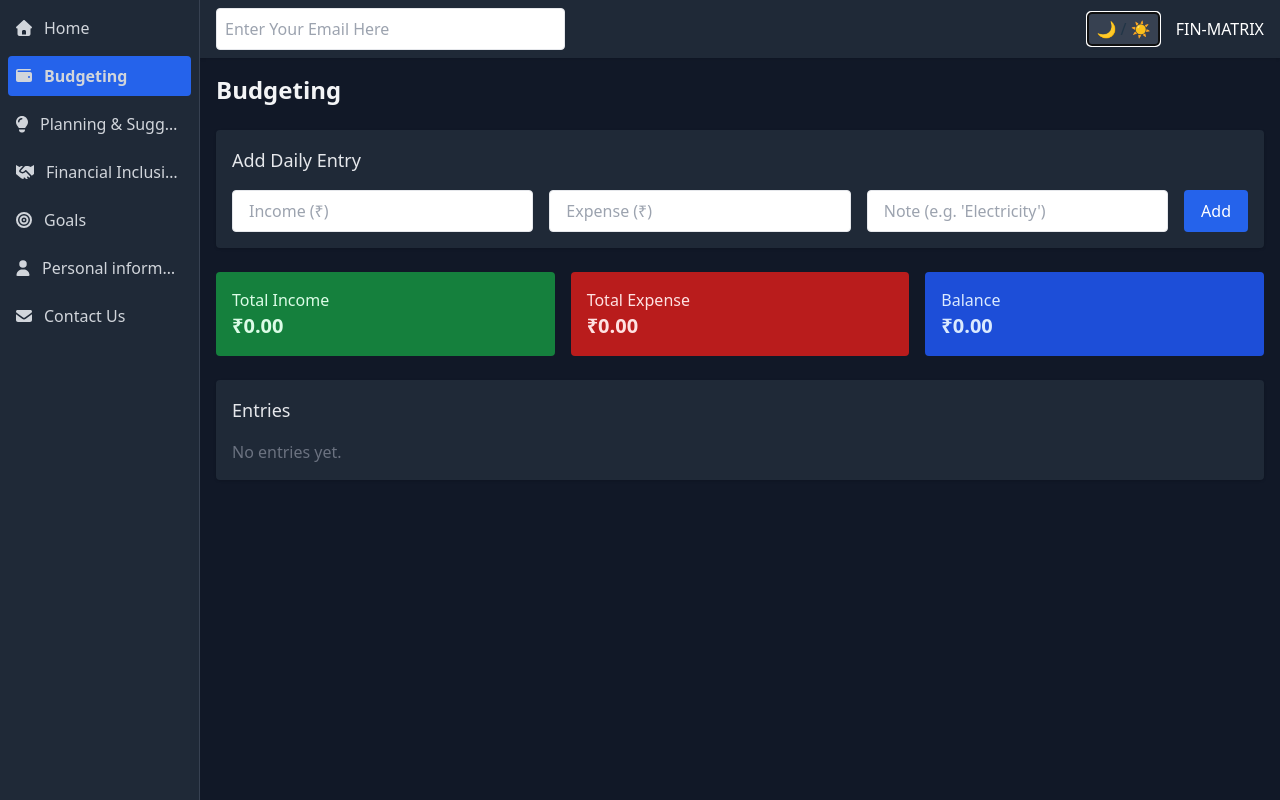
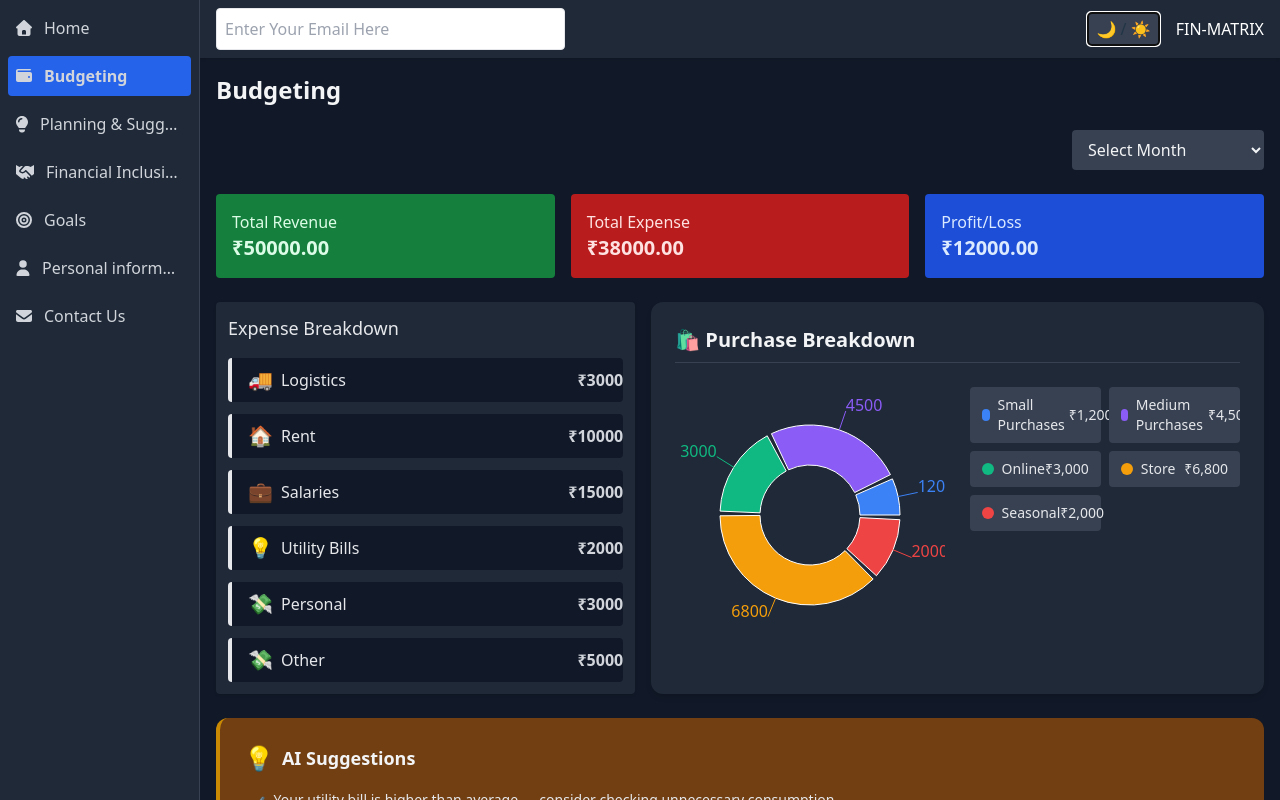
Before and after one commit to Navya2804/UI, a React (Vite) app: page /budgeting in a window 1280 px wide. Both pictures are taken after a click on the button "🌙 / ☀️". Built offline with nearby package versions, Linux system fonts and the light colour scheme.

Commit message:
Budgeting Page

```diff
--- a/package.json
+++ b/package.json
@@ -20,7 +20,8 @@
     "react-chartjs-2": "^5.3.0",
     "react-dom": "^19.1.0",
     "react-icons": "^5.5.0",
-    "react-router-dom": "^7.7.0"
+    "react-router-dom": "^7.7.0",
+    "recharts": "^3.1.0"
   },
   "devDependencies": {
     "@eslint/js": "^9.30.1",
--- a/src/components/Stock.jsx
+++ b/src/components/Stock.jsx
@@ -1,114 +1,307 @@
-import { useState } from "react";
+import { PieChart, Pie, Cell, Legend, Tooltip, ResponsiveContainer } from "recharts";
+import { useEffect, useMemo, useState } from "react";
 
 export default function Budgeting() {
-  const [entries, setEntries] = useState([]);
-  const [income, setIncome] = useState("");
-  const [expense, setExpense] = useState("");
-  const [note, setNote] = useState("");
+  const [expenseBreakdown, setExpenseBreakdown] = useState([]);
+  const [transactions, setTransactions] = useState([]);
+  const [filterType, setFilterType] = useState("inflow");
+  const [selectedMonth, setSelectedMonth] = useState("");
 
-  const handleAddEntry = () => {
-    if (!income && !expense) return;
+  useEffect(() => {
+    // Simulated expense breakdown
+    setExpenseBreakdown([
+      { category: "Logistics", amount: 3000 },
+      { category: "Rent", amount: 10000 },
+      { category: "Salaries", amount: 15000 },
+      { category: "Utility Bills", amount: 2000 },
+      { category: "Personal", amount: 3000 },
+      { category: "Other", amount: 5000}
+    ]);
 
-    setEntries([
-      ...entries,
+    // Simulated transaction history
+    setTransactions([
       {
-        income: parseFloat(income) || 0,
-        expense: parseFloat(expense) || 0,
-        note: note || "—",
-        date: new Date().toLocaleDateString(),
+        date: "2025-07-21",
+        time: "10:30 AM",
+        category: "Salary",
+        description: "July Salary Credited",
+        amount: 30000,
+        party: "HR Dept",
+        transactionType: "inflow",
+      },
+      {
+        date: "2025-07-22",
+        time: "03:45 PM",
+        category: "Rent",
+        description: "Office Rent Payment",
+        amount: 10000,
+        party: "Landlord",
+        transactionType: "outflow",
+      },
+      {
+        date: "2025-07-23",
+        time: "01:00 PM",
+        category: "Utility Bills",
+        description: "Electricity",
+        amount: 2500,
+        party: "MSEB",
+        transactionType: "outflow",
+      },
+      {
+        date: "2025-07-24",
+        time: "09:15 AM",
+        category: "Consulting",
+        description: "Payment from Client",
+        amount: 15000,
+        party: "Client A",
+        transactionType: "inflow",
       },
     ]);
-    setIncome("");
-    setExpense("");
-    setNote("");
+  }, []);
+
+  const purchaseData = [
+  { name: "Small Purchases", value: 1200 },
+  { name: "Medium Purchases", value: 4500 },
+  { name: "Online", value: 3000 },
+  { name: "Store", value: 6800 },
+  { name: "Seasonal", value: 2000 },
+];
+
+const COLORS = [
+  "#3B82F6", // Blue
+  "#8B5CF6", // Purple
+  "#10B981", // Green
+  "#F59E0B", // Amber
+  "#EF4444", // Red
+];
+
+  // Generate month options (last 12 months)
+  const monthOptions = useMemo(() => {
+    return Array.from({ length: 12 }, (_, i) => {
+      const date = new Date();
+      date.setMonth(date.getMonth() - i);
+      return {
+        label: date.toLocaleString("default", { month: "long", year: "numeric" }),
+        value: `${date.getFullYear()}-${String(date.getMonth() + 1).padStart(2, "0")}`,
       };
+    });
+  }, []);
 
-  const totalIncome = entries.reduce((sum, e) => sum + e.income, 0);
-  const totalExpense = entries.reduce((sum, e) => sum + e.expense, 0);
-  const balance = totalIncome - totalExpense;
+  const totalRevenue = 50000;
+  const totalExpense = useMemo(() => {
+    return expenseBreakdown.reduce((sum, e) => sum + e.amount, 0);
+  }, [expenseBreakdown]);
+  const balance = totalRevenue - totalExpense;
+
+  // Filtered transactions by type
+  const filteredTransactions = useMemo(() => {
+    return transactions.filter((t) => t.transactionType === filterType);
+  }, [transactions, filterType]);
 
   return (
     <div className="flex flex-col gap-6 w-full">
       <h1 className="text-2xl font-semibold text-gray-900 dark:text-gray-100">Budgeting</h1>
 
-      {/* Entry Form */}
-      <div className="bg-white dark:bg-gray-800 p-4 rounded shadow space-y-4">
-        <h2 className="text-lg font-medium text-gray-700 dark:text-gray-200">Add Daily Entry</h2>
-        <div className="flex flex-col md:flex-row gap-4">
-          <input
-            type="number"
-            value={income}
-            onChange={(e) => setIncome(e.target.value)}
-            placeholder="Income (₹)"
-            className="px-4 py-2 border rounded w-full"
-          />
-          <input
-            type="number"
-            value={expense}
-            onChange={(e) => setExpense(e.target.value)}
-            placeholder="Expense (₹)"
-            className="px-4 py-2 border rounded w-full"
-          />
-          <input
-            type="text"
-            value={note}
-            onChange={(e) => setNote(e.target.value)}
-            placeholder="Note (e.g. 'Electricity')"
-            className="px-4 py-2 border rounded w-full"
-          />
-          <button
-            onClick={handleAddEntry}
-            className="px-4 py-2 bg-blue-600 text-white rounded hover:bg-blue-700 w-full md:w-auto"
+      {/* Month Filter */}
+      <div className="flex justify-end">
+        <select
+          value={selectedMonth}
+          onChange={(e) => setSelectedMonth(e.target.value)}
+          className="w-48 px-3 py-2 rounded bg-gray-100 dark:bg-gray-700 text-gray-800 dark:text-gray-100"
         >
-            Add
-          </button>
-        </div>
+          <option value="">Select Month</option>
+          {monthOptions.map((m, i) => (
+            <option key={i} value={m.value}>
+              {m.label}
+            </option>
+          ))}
+        </select>
       </div>
 
-      {/* Summary */}
+      {/* Summary Cards */}
       <div className="grid grid-cols-1 md:grid-cols-3 gap-4">
         <div className="bg-green-100 dark:bg-green-700 p-4 rounded text-green-900 dark:text-green-100">
-          <p className="font-medium">Total Income</p>
-          <h2 className="text-xl font-bold">₹{totalIncome.toFixed(2)}</h2>
+          <p className="font-medium">Total Revenue</p>
+          <h2 className="text-xl font-bold">₹{totalRevenue.toFixed(2)}</h2>
         </div>
         <div className="bg-red-100 dark:bg-red-700 p-4 rounded text-red-900 dark:text-red-100">
           <p className="font-medium">Total Expense</p>
           <h2 className="text-xl font-bold">₹{totalExpense.toFixed(2)}</h2>
         </div>
         <div className="bg-blue-100 dark:bg-blue-700 p-4 rounded text-blue-900 dark:text-blue-100">
-          <p className="font-medium">Balance</p>
+          <p className="font-medium">Profit/Loss</p>
           <h2 className="text-xl font-bold">₹{balance.toFixed(2)}</h2>
         </div>
       </div>
 
-      {/* Budget Table */}
-      <div className="bg-white dark:bg-gray-800 p-4 rounded shadow">
-        <h2 className="text-lg font-medium text-gray-700 dark:text-gray-200 mb-4">Entries</h2>
-        {entries.length === 0 ? (
-          <p className="text-gray-500">No entries yet.</p>
+      {/* Expense + Purchases */}
+      <div className="grid grid-cols-1 md:grid-cols-[40%_60%] gap-4">
+
+        {/* Expense Breakdown */}
+        <div className="bg-white dark:bg-gray-800 p-3 rounded shadow">
+  <h2 className="text-lg font-medium text-gray-700 dark:text-gray-200 mb-4">Expense Breakdown</h2>
+  <ul className="space-y-3">
+    {expenseBreakdown.map((item, idx) => (
+      <li
+        key={idx}
+        className="flex items-center justify-between border-l-4 pl-4 py-2 rounded bg-gray-50 dark:bg-gray-900"
+      >
+        <div className="flex items-center gap-2">
+          <span className="text-xl">
+            {item.category === "Rent" ? "🏠" :
+             item.category === "Logistics" ? "🚚" :
+             item.category === "Salaries" ? "💼" :
+             item.category === "Utility Bills" ? "💡" : "💸"}
+          </span>
+          <span className="text-gray-800 dark:text-gray-200 font-medium">{item.category}</span>
+        </div>
+        <span className="text-gray-700 dark:text-gray-300 font-semibold">₹{item.amount}</span>
+      </li>
+    ))}
+  </ul>
+</div>
+{/* Purchase Details with Pie Chart */}
+<div className="bg-white dark:bg-gray-800 p-6 rounded-xl shadow-md mr-4">
+  <h2 className="text-xl font-semibold text-gray-800 dark:text-gray-100 mb-6 border-b border-gray-200 dark:border-gray-700 pb-2">
+    🛍️ Purchase Breakdown
+  </h2>
+
+  <div className="flex flex-col md:flex-row md:items-start items-center gap-6 w-full overflow-hidden">
+    {/* Pie Chart */}
+    <div className="w-full md:w-1/2 h-64 min-w-0">
+      <ResponsiveContainer width="100%" height="100%">
+        <PieChart>
+          <Pie
+            data={purchaseData}
+            dataKey="value"
+            nameKey="name"
+            outerRadius={90}
+            innerRadius={50}
+            paddingAngle={3}
+            label
+          >
+            {purchaseData.map((entry, index) => (
+              <Cell key={`cell-${index}`} fill={COLORS[index % COLORS.length]} />
+            ))}
+          </Pie>
+          <Tooltip
+            contentStyle={{
+              backgroundColor: "#fff",
+              borderRadius: "6px",
+              fontSize: "0.875rem",
+              padding: "8px",
+            }}
+          />
+        </PieChart>
+      </ResponsiveContainer>
+    </div>
+
+    {/* Legend */}
+    <div className="grid grid-cols-1 sm:grid-cols-2 gap-2 text-sm w-full md:w-1/2">
+      {purchaseData.map((entry, index) => (
+        <div key={index} className="flex items-center justify-between px-3 py-2 rounded bg-gray-100 dark:bg-gray-700 text-gray-800 dark:text-gray-200">
+          <span className="flex items-center gap-2">
+            <span
+              className="w-3 h-3 rounded-full"
+              style={{ backgroundColor: COLORS[index % COLORS.length] }}
+            ></span>
+            {entry.name}
+          </span>
+          <span className="font-medium">₹{entry.value.toLocaleString()}</span>
+        </div>
+      ))}
+    </div>
+  </div>
+</div>
+      </div>
+
+      {/* AI Suggestions */}
+<div className="bg-yellow-50 dark:bg-yellow-900 border-l-4 border-yellow-400 dark:border-yellow-600 p-6 rounded-xl shadow-sm">
+  <div className="flex items-center gap-2 mb-4">
+    <span className="text-yellow-500 text-2xl">💡</span>
+    <h2 className="text-lg font-semibold text-gray-800 dark:text-gray-100">AI Suggestions</h2>
+  </div>
+  <ul className="space-y-3 text-gray-800 dark:text-gray-200 text-sm pl-1">
+    <li className="flex items-start gap-2">
+      <span className="text-yellow-400 mt-1">✔️</span>
+      <span>Your utility bill is higher than average — consider checking unnecessary consumption.</span>
+    </li>
+    <li className="flex items-start gap-2">
+      <span className="text-yellow-400 mt-1">✔️</span>
+      <span>Online purchases have increased this month — try setting a monthly cap.</span>
+    </li>
+    <li className="flex items-start gap-2">
+      <span className="text-yellow-400 mt-1">✔️</span>
+      <span>Logistics cost seems significant — check for optimization or vendor alternatives.</span>
+    </li>
+  </ul>
+</div>
+
+
+      {/* Transaction Table */}
+      <div className="bg-white dark:bg-gray-800 p-6 rounded shadow mt-4 overflow-x-auto max-h-80 overflow-y-auto">
+        <div className="flex justify-between items-center mb-4">
+  <h2 className="text-lg font-semibold text-gray-700 dark:text-gray-200">
+    Transactions
+  </h2>
+  <div className="flex gap-2">
+    <button
+      className={`px-3 py-1 rounded text-sm ${
+        filterType === "inflow"
+          ? "bg-green-600 text-white"
+          : "bg-gray-200 dark:bg-gray-700 text-gray-800 dark:text-gray-100"
+      }`}
+      onClick={() => setFilterType("inflow")}
+    >
+      Inflows
+    </button>
+    <button
+      className={`px-3 py-1 rounded text-sm ${
+        filterType === "outflow"
+          ? "bg-red-600 text-white"
+          : "bg-gray-200 dark:bg-gray-700 text-gray-800 dark:text-gray-100"
+      }`}
+      onClick={() => setFilterType("outflow")}
+    >
+      Outflows
+    </button>
+  </div>
+</div>
+
+        {filteredTransactions.length === 0 ? (
+          <p className="text-sm text-gray-500 dark:text-gray-400">No {filterType} transactions found.</p>
         ) : (
-          <div className="overflow-x-auto">
           <table className="w-full text-sm text-left">
             <thead>
               <tr className="text-gray-600 dark:text-gray-400 border-b dark:border-gray-700">
-                  <th className="py-2">Date</th>
-                  <th className="py-2">Income (₹)</th>
-                  <th className="py-2">Expense (₹)</th>
-                  <th className="py-2">Note</th>
+                <th className="py-2 pr-4">Date</th>
+                <th className="py-2 pr-4">Time</th>
+                <th className="py-2 pr-4">Category</th>
+                <th className="py-2 pr-4">Description</th>
+                <th className="py-2 pr-4">Amount</th>
+                <th className="py-2 pr-4">Party Involved</th>
               </tr>
             </thead>
             <tbody>
-                {entries.map((e, idx) => (
-                  <tr key={idx} className="border-b dark:border-gray-700">
-                    <td className="py-2 text-gray-800 dark:text-gray-200">{e.date}</td>
-                    <td className="py-2 text-green-600">₹{e.income}</td>
-                    <td className="py-2 text-red-600">₹{e.expense}</td>
-                    <td className="py-2 text-gray-700 dark:text-gray-300">{e.note}</td>
+  {filteredTransactions.map((t, idx) => (
+    <tr
+      key={idx}
+      className={`border-b dark:border-gray-700 text-gray-800 dark:text-gray-200 ${
+        t.transactionType === "inflow"
+          ? "bg-green-50 dark:bg-green-900"
+          : "bg-red-50 dark:bg-red-900"
+      }`}
+    >
+      <td className="py-2 pr-4">{t.date}</td>
+      <td className="py-2 pr-4">{t.time}</td>
+      <td className="py-2 pr-4">{t.category}</td>
+      <td className="py-2 pr-4">{t.description}</td>
+      <td className="py-2 pr-4">₹{t.amount}</td>
+      <td className="py-2 pr-4">{t.party}</td>
     </tr>
   ))}
 </tbody>
           </table>
-          </div>
         )}
       </div>
     </div>
```
Also changed, not shown: 1 other file (tests, documents, lock files or other folders). Lines whose indentation alone changed are shown as unchanged.
